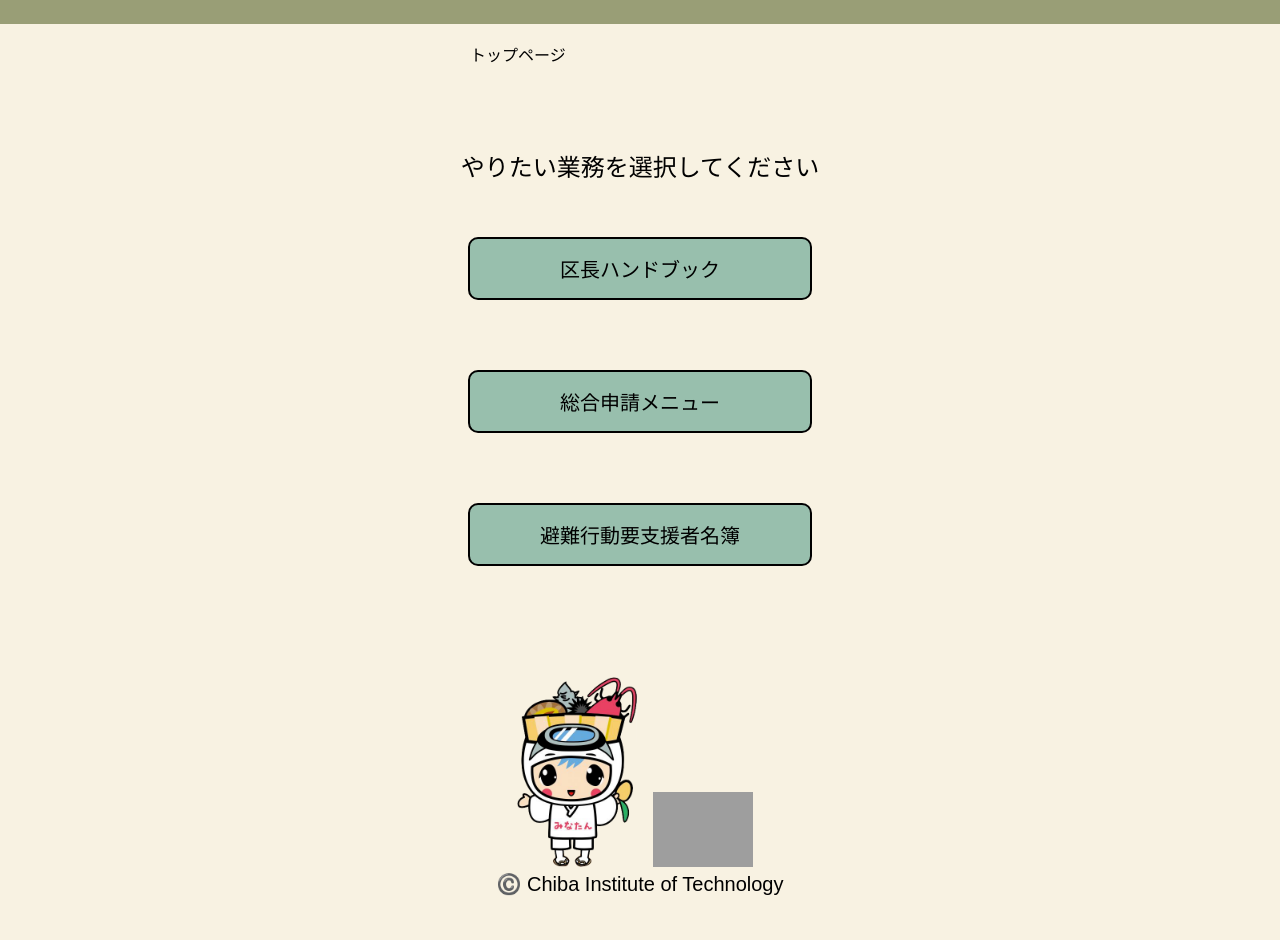
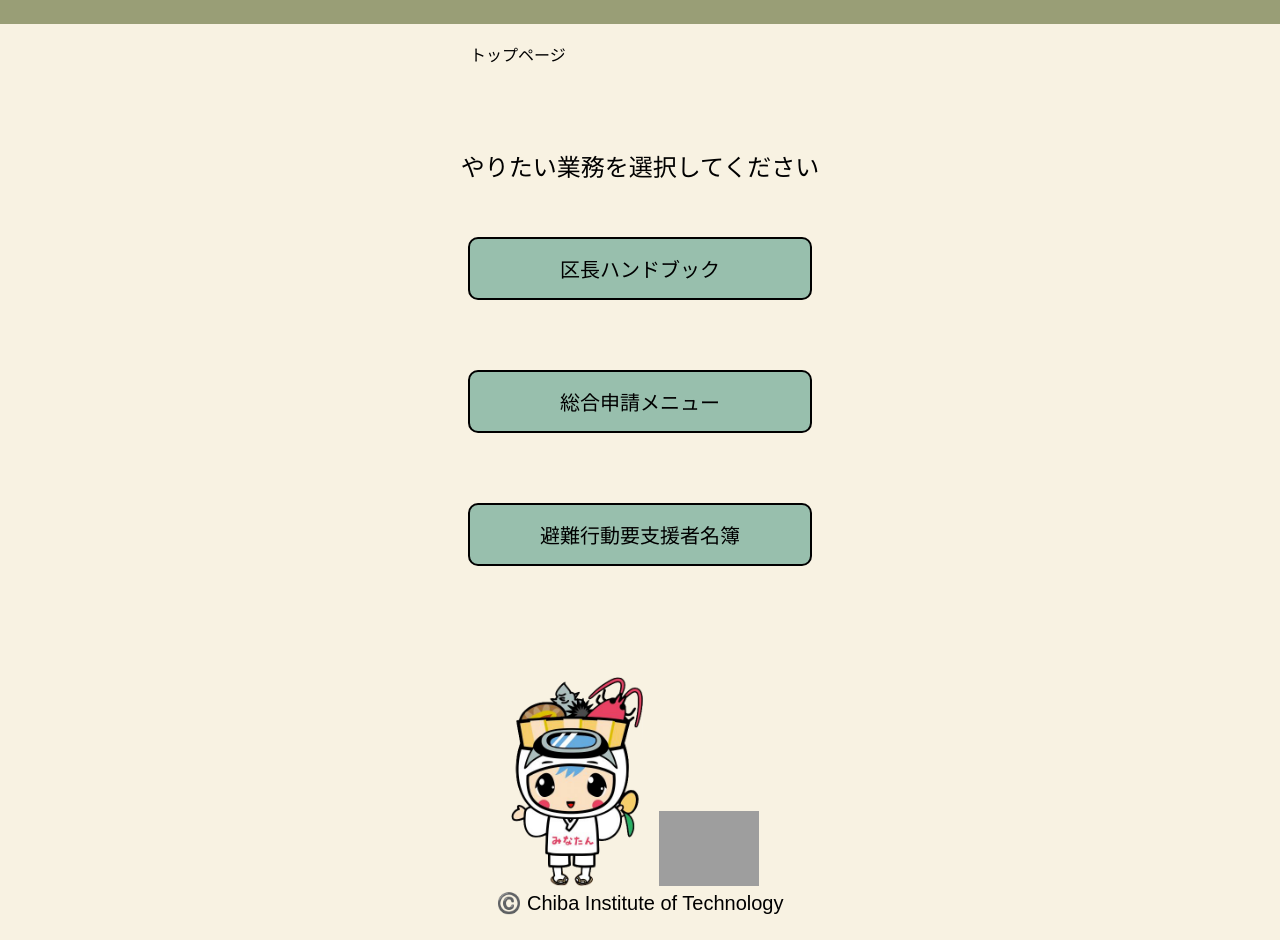
Before and after one commit to yCroma/Kutyou, a plain HTML site: page index.html in a window 1280 px wide. Shown: the part 80-1020 px from the top of the page. Drawn offline with Linux system fonts and the light colour scheme; grey boxes are pictures that could not be loaded.

Commit message:
みなたんの画像サイズ調整

```diff
--- a/style.css
+++ b/style.css
@@ -92,7 +92,7 @@ div.logo__img img {
 }
 
 div.logo__img img#minatan {
-    width: 120px;
+    width: 132px;
 }
 
 div.logo__img img#chibany {
```
